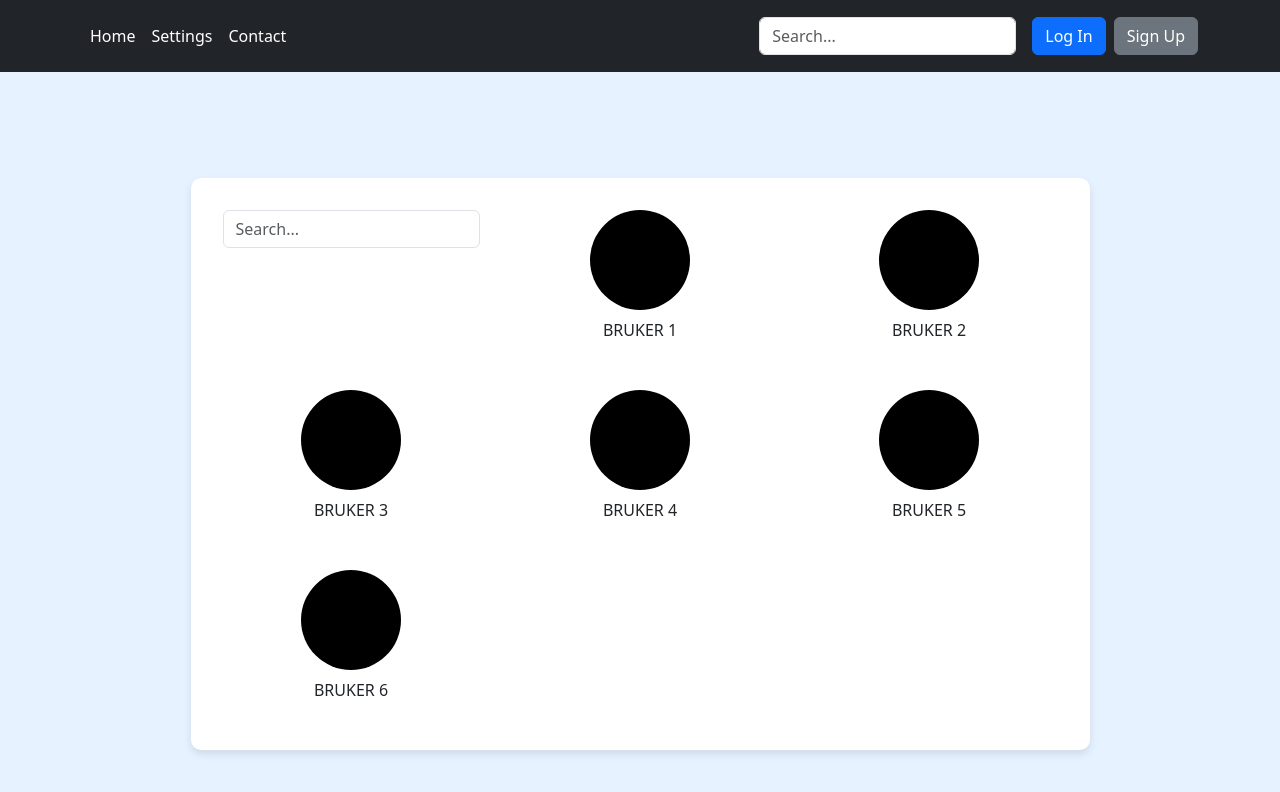
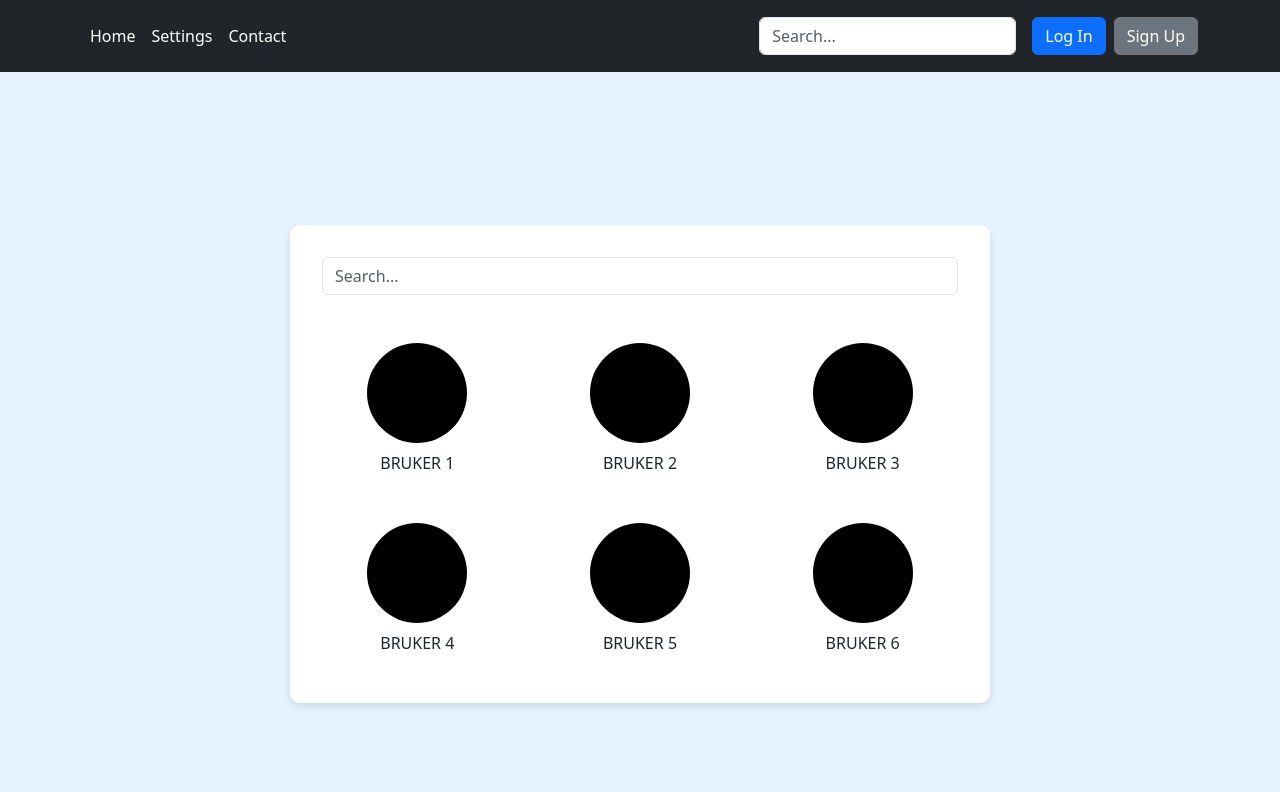
Before and after one commit to lolofg/software_engineering, a React (Create React App) app in the folder frontend/: page /Admin in a window 1280 px wide. Shown: the top 792 px of the page. Built offline with nearby package versions, Linux system fonts and the light colour scheme.

Commit message:
endringer som fikser på søkefeltet MainPageAdmin

```diff
--- a/frontend/src/index.css
+++ b/frontend/src/index.css
@@ -121,11 +121,15 @@ code {
 .device_grid {
   display: grid;
   grid-template-columns: repeat(3, 1fr);
-  gap: 4rem;
+  gap: 2rem;
   background-color: white;
   border-radius: 10px;
   padding: 8rem;
   box-shadow: 0 4px 8px rgba(0, 0, 0, 0.1);
+  margin: 0 auto; /* Center the grid */
+  max-width: 1200px; /* Set a larger maximum width */
+  min-width: 700px;
+
 }
 
 .device_item {
@@ -192,6 +196,20 @@ code {
 .device_item:hover {
   transform: scale(1.05);
   box-shadow: 0 4px 12px rgba(0, 0, 0, 0.1);
+}
+
+.search_item {
+  grid-column: 1 / -1; /* Spans all columns */
+  padding-bottom: 1rem;
+}
+
+.search_form {
+  width: 100%; /* Ensure the form spans the full width */
+}
+
+.form-control {
+  width: 100%; /* Make the input field take the full width */
+  box-sizing: border-box; /* Include padding and borders in width */
 }
 
 .device_avatar {
```
Also changed, not shown: frontend/src/pages/MainPageAdmin.js (indentation only).
